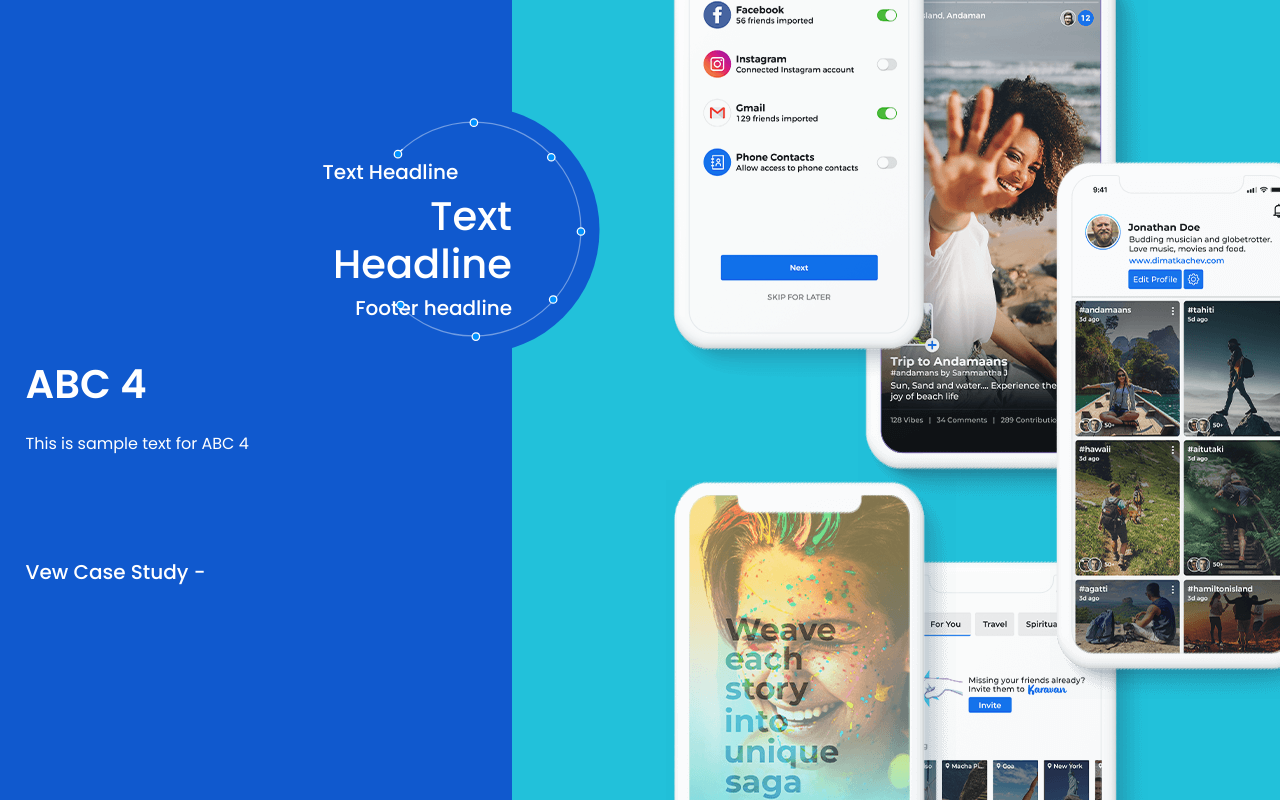
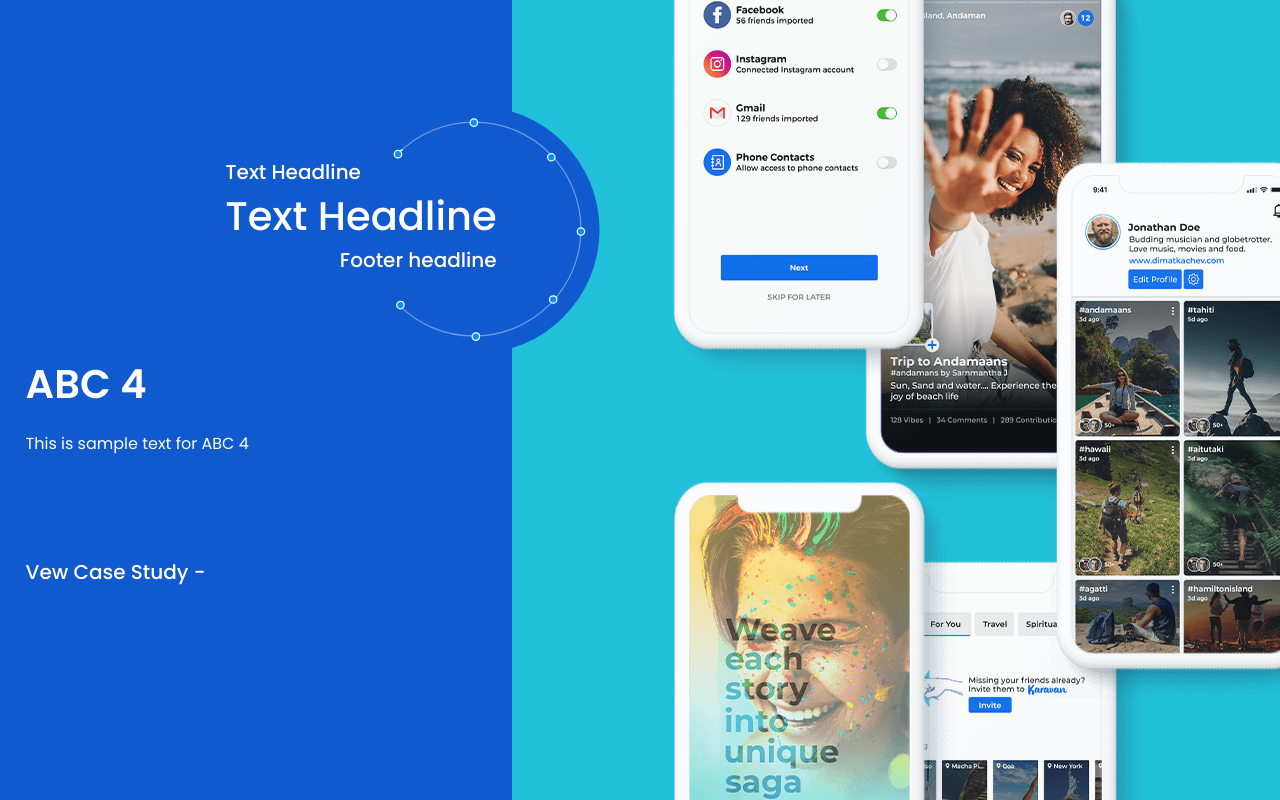
Before and after one commit to mrkamin/Responsiveness-javascript--advanced-, a React (Create React App) app: page /pagefive in a window 1280 px wide. Shown: the top 800 px of the page. Built offline with nearby package versions, Linux system fonts and the light colour scheme.

Commit message:
make page five left side responsive

```diff
--- a/src/components/css/pagefive.css
+++ b/src/components/css/pagefive.css
@@ -8,7 +8,7 @@
 
 .sect-five-left-side-item-one {
   top: 20vh;
-  left: 63%;
+  left: 44%;
   z-index: 100;
 }
 
```
